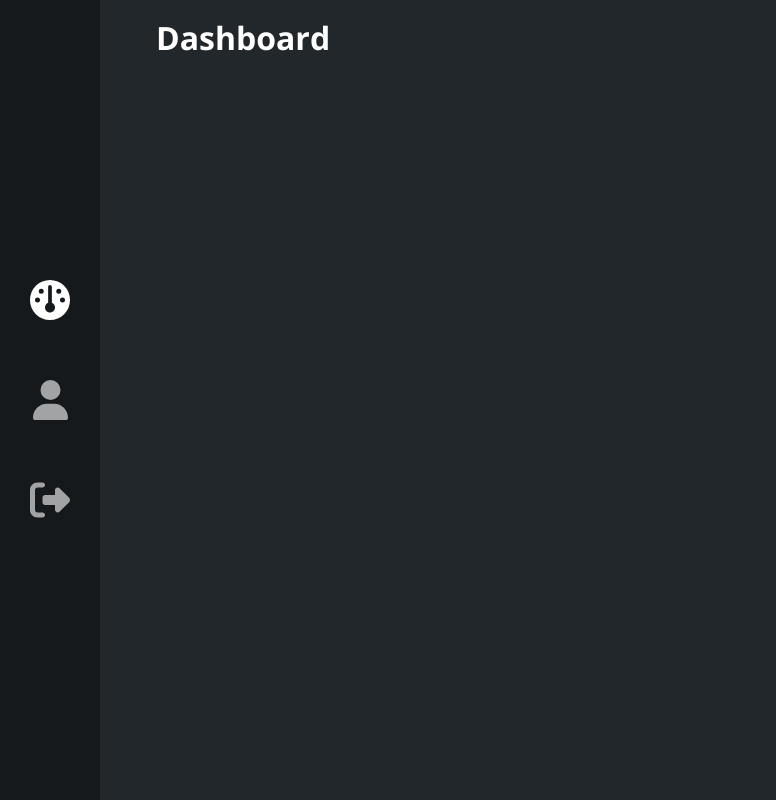
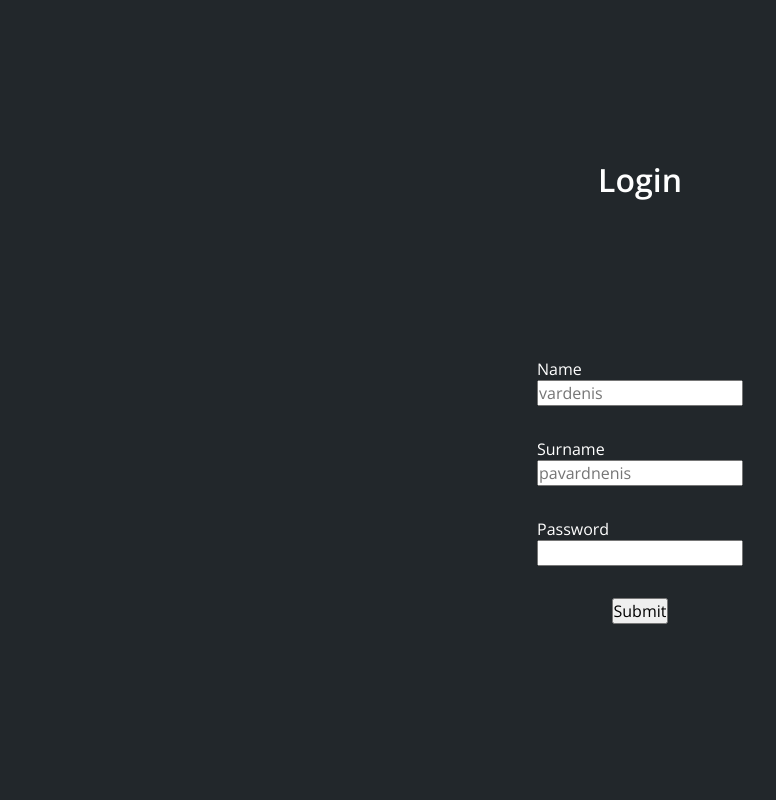
Before and after one commit to 81GB3N/simtadienis, a React (Create React App) app in the folder frontend/: page /admin in a window 1280 px wide. Before the commit this address led to /admin/dashboard. Shown: the whole page, without its empty margins (0-776 px from the left). Built offline with nearby package versions, Linux system fonts and the light colour scheme.

Commit message:
Created login and refresh in the Context provider

```diff
--- /dev/null
+++ b/frontend/src/components/admin/AdminLogin.jsx
@@ -0,0 +1,86 @@
+import { userExists, validatePassword } from "../../utils/api.js";
+
+import { useState } from "react";
+import { useNavigate } from "react-router-dom";
+
+export default function AdminLogin() {
+    const [errMsg, setErrMsg] = useState("");
+    const navigate = useNavigate();
+
+    function setAdminCache(name, surname) {
+        const user = { name: name, surname: surname };
+        localStorage.setItem("admin", JSON.stringify(user));
+    }
+
+
+    async function handleSubmit(e) {
+        e.preventDefault();
+        const name = e.target[0].value;
+        const surname = e.target[1].value;
+        const password = e.target[2].value;
+
+        console.log(name, surname, password);
+
+        if (!await userExists(name, surname, 'admin')) {
+            console.log("Admin account doesn't exist");
+            setErrMsg("Admin account doesn't exist")
+            return;
+        }
+
+        validatePassword(name, surname, password, 'admin').then((res) => {
+            if (!res.result) {
+                console.log("Incorrect Admin Information", res);
+                setErrMsg("Incorrect Admin Information")
+            }
+            else {
+                console.log('logging in as', name, surname);
+                setErrMsg("");
+                setAdminCache(name, surname);
+                navigate('/admin/dashboard');
+            }
+        })
+
+    }
+
+    return (
+        <section className="admin-login-container container">
+            <h2 className="admin-login-title">Login</h2>
+            <p className={`${errMsg ? "errmsg" : "offscreen"} take-space`}>{errMsg}</p>
+            <form className="admin-login" method="get" onSubmit={handleSubmit}>
+                <div >
+                    <label htmlFor="name">
+                        <p>Name</p>
+                    </label>
+                    <input
+                        type="text"
+                        placeholder="vardenis"
+                        id="name"
+                        required>
+                    </input>
+                </div>
+                <div >
+                    <label htmlFor="surname">
+                        <p>Surname</p>
+                    </label>
+                    <input
+                        type="text"
+                        placeholder="pavardnenis"
+                        id="surname"
+                        required>
+                    </input>
+                </div>
+                <div className="admin-login-pass">
+                    <label htmlFor="password">
+                        Password
+                    </label>
+                    <input
+                        type="password"
+                        id="password"
+                        required>
+                    </input>
+                </div>
+                <input type="submit" id="login-submit"></input>
+            </form>
+        </section>
+    )
+}
--- a/frontend/src/components/admin/EditTable.jsx
+++ b/frontend/src/components/admin/EditTable.jsx
@@ -4,8 +4,8 @@ import { useUser } from "../../context/UserProvider";
 import { useEffect, useState } from "react";
 import { sendUserData } from "../../utils/api";
 
-export default function EditTable({ refreshUsers }) {
-    const { user } = useUser();
+export default function EditTable() {
+    const { user, refreshUsers } = useUser();
     const [selected, setSelected] = useState(false);
     const [submitStatus, setSubmitStatus] = useState('');
     const [errorMsg, setErrorMsg] = useState('');
--- a/frontend/src/components/admin/Users.jsx
+++ b/frontend/src/components/admin/Users.jsx
@@ -10,14 +10,11 @@ import { getAllUsers } from '../../utils/api'
 
 import { useState, useEffect } from "react";
 
+import { useUser } from "../../context/UserProvider";
+
 export default function Users() {
     const [allUsers, setAllUsers] = useState(null);
-    const [refresh, setRefresh] = useState(false);
-
-    const refreshUsers = () => {
-        console.log('refreshing')
-        setRefresh(!refresh);
-    }
+    const { refresh, refreshUsers } = useUser();
 
     useEffect(() => {
         getAllUsers().then(data => {
@@ -32,13 +29,11 @@ export default function Users() {
             <div className="header">
                 <h2>Users</h2>
             </div>
-            <UserProvider>
             <div className='users'>
-                <NewUserLookup users={allUsers}/>
-                <EditTable refreshUsers={refreshUsers}/>
+                <NewUserLookup users={allUsers} />
+                <EditTable />
                 <UsersTable users={allUsers} />
             </div>
-            </UserProvider>
         </div>
     )
 }
--- a/frontend/src/components/user/Login.jsx
+++ b/frontend/src/components/user/Login.jsx
@@ -18,12 +18,6 @@ export default function Login({ setUserExists, leave }) {
         const user = { name: name, surname: surname };
         localStorage.setItem("user", JSON.stringify(user));
     }
-
-    // async function infoIsCorrect(name, surname, password) {
-    //     const info = await getUserData(name, surname);
-    //     return password === info?.result[0]?.password ? true : false;
-    // }
-
 
     useEffect(() => {
         nameRef.current.focus();
--- a/frontend/src/context/UserProvider.jsx
+++ b/frontend/src/context/UserProvider.jsx
@@ -12,8 +12,14 @@ export const useUser = () => {
 
 export default function UserProvider({ children }) {
     const [user, setUser] = useState({});
+    const [refresh, setRefresh] = useState(false);
+
+    const refreshUsers = () => {
+        setRefresh(!refresh);
+    }
+
     return (
-        <UserContext.Provider value={{ user, setUser }}>
+        <UserContext.Provider value={{ user, setUser, refresh, refreshUsers }}>
             {children}
         </UserContext.Provider>
     );
--- a/frontend/src/css/admin.css
+++ b/frontend/src/css/admin.css
@@ -400,3 +400,44 @@ body {
 .dialog-button.cancel {
     color: var(--admin-text-faded);
 }
+
+/* Admin Login */
+.admin-login-container{
+    position: absolute;
+    z-index: 1000;
+    width: 100vw;
+    height: 100vh;
+    overflow: hidden;
+    background-color: var(--admin-background-primary);
+    flex-direction: column;
+    justify-content: space-evenly;
+    padding: 0 auto;
+}
+.admin-login-title{
+    font-size: 2rem;
+    font-weight: 600;
+    color: var(--admin-text-primary);
+    text-align: center;
+    padding: 1rem;
+}
+
+.admin-login{
+    width: 100vw;
+    display: flex;
+    flex-direction: column;
+    flex-grow: 1;
+    gap: 2rem;
+    max-height: 300px;
+    align-items: center;
+}
+
+.take-space{
+    height: 50px;
+    display: flex;
+    align-items: center;
+}
+
+.admin-login-pass{
+    display: flex;
+    flex-direction: column;
+}
--- a/frontend/src/pages/Admin.jsx
+++ b/frontend/src/pages/Admin.jsx
@@ -1,15 +1,20 @@
 import '../css/admin.css'
 // React utilities
-import { Routes, Route, Navigate, NavLink } from 'react-router-dom';
-import { useRef } from 'react';
+import { Routes, Route, Navigate, NavLink, useNavigate } from 'react-router-dom';
+import { useEffect, useRef, useState } from 'react';
 // Components
 import Dashboard from '../components/admin/Dashboard';
 import Users from '../components/admin/Users';
+import AdminLogin from '../components/admin/AdminLogin';
 // Icons
 import { faUser, faGauge, faRightFromBracket } from '@fortawesome/free-solid-svg-icons';
 import { FontAwesomeIcon } from "@fortawesome/react-fontawesome";
+// Context
+import UserProvider from '../context/UserProvider';
 
 export default function Admin() {
+    const navigate = useNavigate();
+    const [access, setAccess] = useState(false);
     const dialogRef = useRef(null);
 
     const handleLogout = (e) => {
@@ -17,15 +22,26 @@ export default function Admin() {
         dialogRef.current.classList.add('active');
     }
     const cancelLogout = () => {
-        console.log('cancel');
         dialogRef.current.close();
         dialogRef.current.classList.remove('active');
     }
     const confirmLogout = () => {
+        localStorage.removeItem('admin');
+        dialogRef.current.close();
+        dialogRef.current.classList.remove('active');
+        navigate('/admin');
+    }
 
+    useEffect(() => {
+
+    }, []);
+
+    if (!localStorage.getItem('admin')) {
+        return <AdminLogin />
     }
 
     return (
+        <UserProvider>
             <div className="container">
                 <div className="drawer">
                     <div className="menu">
@@ -57,5 +73,6 @@ export default function Admin() {
                     </div>
                 </dialog>
             </div>
+        </UserProvider>
     )
 }
--- a/frontend/src/utils/api.js
+++ b/frontend/src/utils/api.js
@@ -50,7 +50,6 @@ export async function getUserData(name, surname, type = "main") {
 
 //sending user data to check if the suplied password matches with the required
 export async function validatePassword(name, surname, password, type = "main") {
-
   try {
     const userData = {
       name: name,
```
Lines whose indentation alone changed are shown as unchanged.
